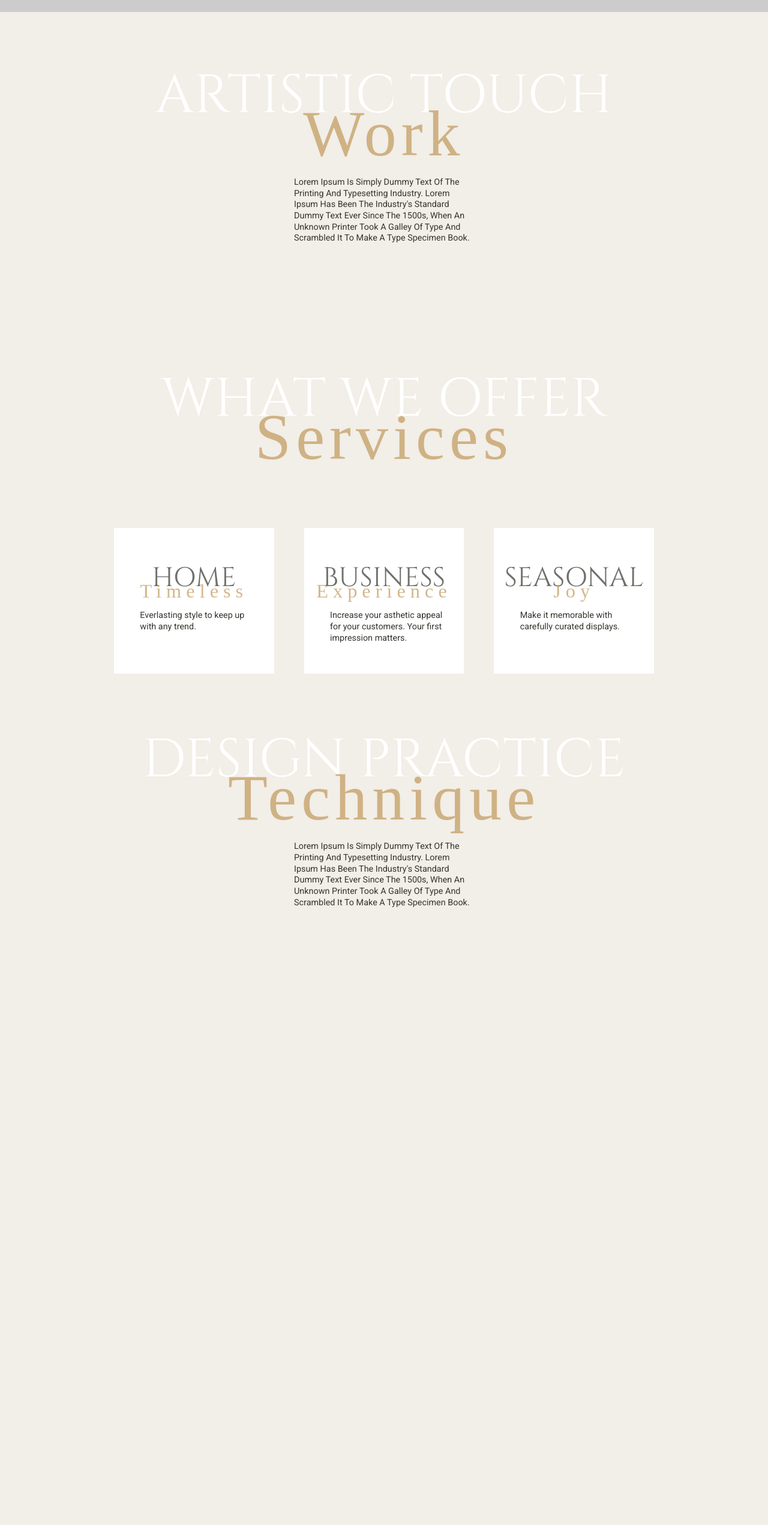
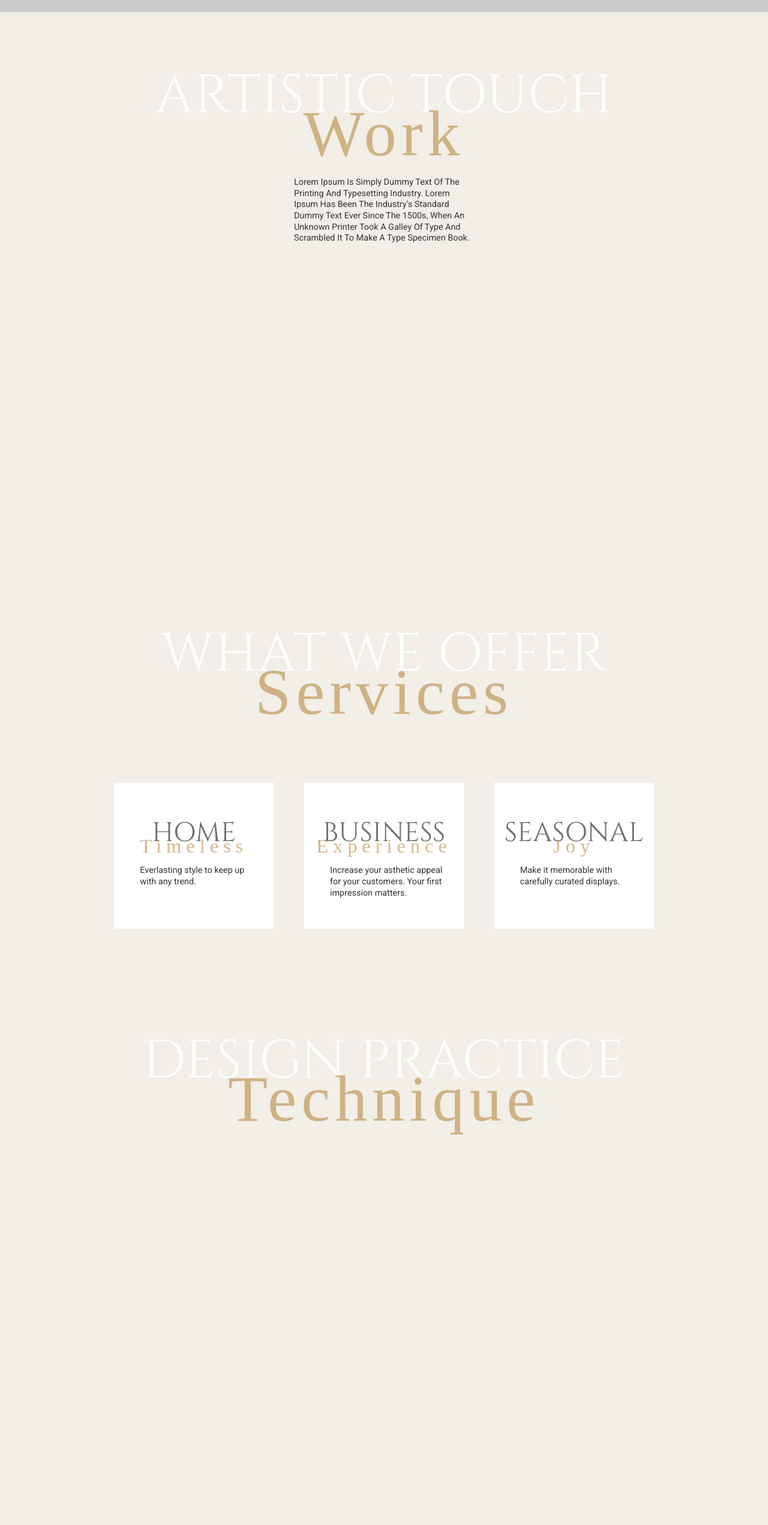
Before and after one commit to DanielTisue/bough_and_pine, a React (Create React App) app: page / in a window 1280 px wide. Shown: the part 780-3322 px from the top of the page at 60% size. Before the commit the page ends 2461 px from the top, so only its background shows below. Built offline with nearby package versions, Linux system fonts and the light colour scheme; grey boxes are pictures that could not be loaded; a web font is replaced by a local one.

Commit message:
Added section and wrapped other section in section html tag. Adjusted lsyout and styling.

```diff
--- a/src/pages/Home.js
+++ b/src/pages/Home.js
@@ -11,11 +11,19 @@ export default function Home() {
         </div>
       </Hero>
       <div className="container-center">
+        <section className="work">
           <Banner title="Artistic Touch" subtitle="Work" text="Lorem Ipsum is simply dummy text of the printing and typesetting industry. Lorem Ipsum has been the industry's standard dummy text ever since the 1500s, when an unknown printer took a galley of type and scrambled it to make a type specimen book." />
+        </section>
+        <section className="services">
           <Banner title="What we offer" subtitle="Services" />
           <Services />
-          <Banner title="Design Practice" subtitle="Technique" text="Lorem Ipsum is simply dummy text of the printing and typesetting industry. Lorem Ipsum has been the industry's standard dummy text ever since the 1500s, when an unknown printer took a galley of type and scrambled it to make a type specimen book." />
-
+        </section>
+        <section className="process">
+          <Banner title="Design Practice" subtitle="Technique" />
+        </section>
+        <section className="contact">
+          <Banner title="Let's work together" subtitle="Collaborate" />
+        </section>
       </div>
     </>
   )
```
